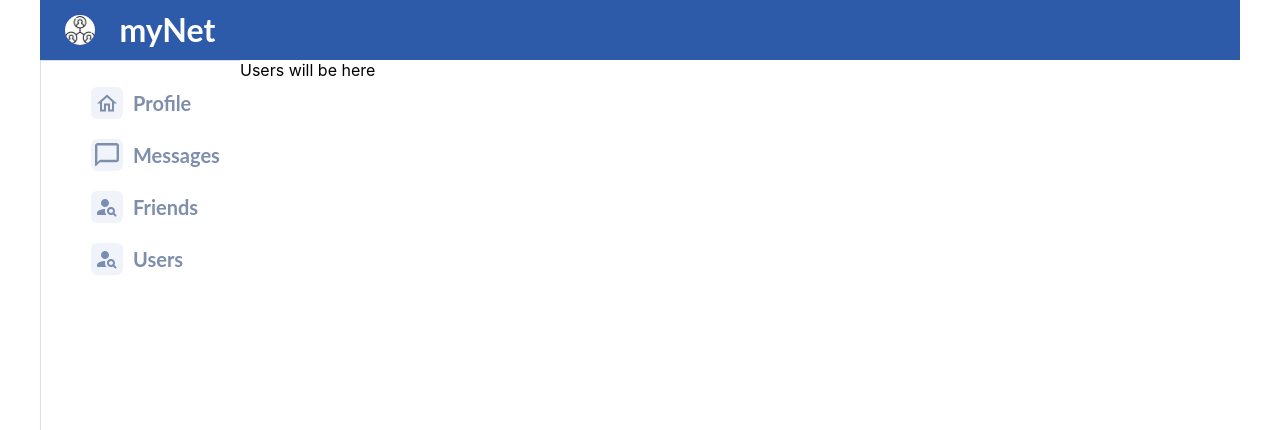
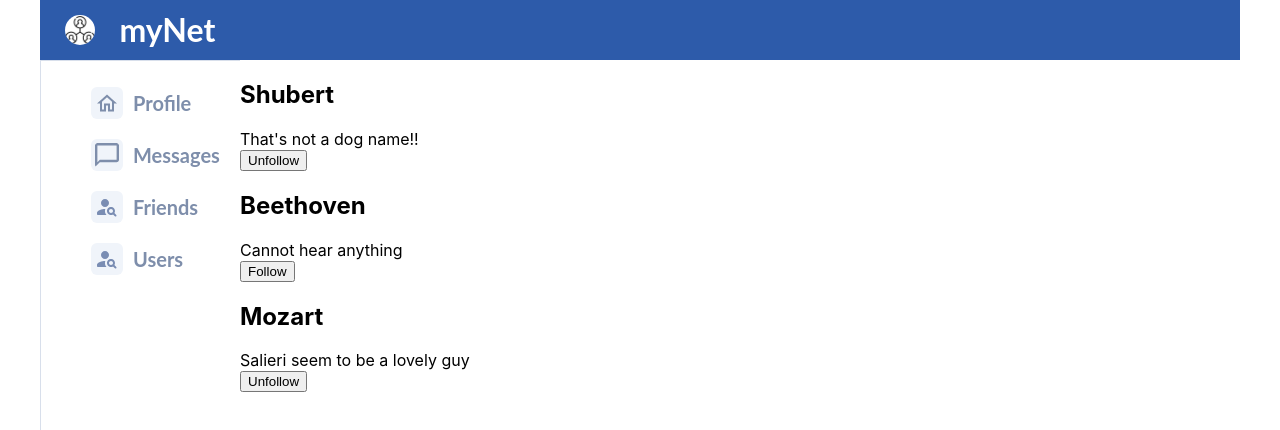
Before and after one commit to irinrudko/hogwarts, a React (Create React App) app: page /users in a window 1280 px wide. Shown: the top 430 px of the page. Built offline with nearby package versions, Linux system fonts and the light colour scheme.

Commit message:
feat: add logic to Users.tsx

```diff
--- a/src/App.tsx
+++ b/src/App.tsx
@@ -10,7 +10,7 @@ import { ActionTypes } from './redux/redux';
 import DialogsContainer from './components/Dialogs/DialogsContainer';
 import { Store } from 'redux';
 import { Provider } from 'react-redux';
-import Users from './components/Users/Users';
+import UsersContainer from './components/Users/UsersContainer';
 
 
 type AppType = {
@@ -34,7 +34,7 @@ const App = (props: AppType) => {
                 posts={state.profilePage.postsData} dispatch={props.dispatch} textPost={state.profilePage.postText} store={props.store} />} />
               <Route path='/dialogs' render={() => <DialogsContainer />} />
               <Route path='/friends' render={() => <Friends />} />
-              <Route path='/users' render={() => <Users />} />
+              <Route path='/users' render={() => <UsersContainer />} />
             </main>
           </div>
         </div >
--- a/src/components/Users/Users.tsx
+++ b/src/components/Users/Users.tsx
@@ -1,8 +1,34 @@
 import React from "react";
+import { UserType } from "../../redux/redux";
 
-const Users = () => {
-    return <> Users will be here
-    </>
+type UserPropsType = {
+    users: Array<UserType>
+    followUser: (userId: number) => void
+    unfollowUser: (userId: number) => void
+}
+
+const Users: React.FC<UserPropsType> = ({ users, followUser, unfollowUser }) => {
+
+    return (<div>
+        {
+            users.map(u => {
+
+                return <div key={u.id}>
+                    <div>
+                        {/* <img src={u.photos.small} alt="pic" /> */}
+                        <h2>{u.name}</h2>
+                        <span>{u.status}</span>
+                        <div>
+                            {u.followed
+                                ? <button onClick={() => unfollowUser(u.id)}>Unfollow</button>
+                                : <button onClick={() => followUser(u.id)}>Follow</button>}
+
+                        </div>
+                    </div>
+                </div>
+            })
+        }
+    </div>)
 }
 
 export default Users;
--- /dev/null
+++ b/src/components/Users/UsersContainer.tsx
@@ -0,0 +1,27 @@
+import React from "react";
+import { connect } from "react-redux";
+import { ActionTypes, followUserAC, unfollowUserAC } from "../../redux/redux";
+import { ReduxStateType } from "../../redux/redux-store";
+import Users from "./Users";
+
+const mapStateToProps = (state: ReduxStateType) => {
+    return {
+        users: state.usersPage.users
+    }
+}
+
+const mapDispatchToProps = (dispatch: (action: ActionTypes) => void) => {
+    return {
+        followUser: (userId: number) => {
+            dispatch(followUserAC(userId))
+        },
+        unfollowUser: (userId: number) => {
+            dispatch(unfollowUserAC(userId))
+        }
+    }
+}
+
+
+const UsersContainer = connect(mapStateToProps, mapDispatchToProps)(Users)
+
+export default UsersContainer;
--- a/src/redux/redux-store.ts
+++ b/src/redux/redux-store.ts
@@ -1,10 +1,12 @@
 import { combineReducers, createStore } from 'redux'
 import { dialogsReducer } from './dialogs-reducer';
 import { profileReducer } from './profile-reducer';
+import { usersReducer } from './users-reducer';
 
 let rootReducers = combineReducers({
     profilePage: profileReducer,
-    dialogsPage: dialogsReducer
+    dialogsPage: dialogsReducer,
+    usersPage: usersReducer
 })
 
 type RootState = typeof rootReducers;
--- a/src/redux/redux.ts
+++ b/src/redux/redux.ts
@@ -73,20 +73,27 @@ export const updateMessageAC = (messageBody: string) => {
     } as const
 }
 
-export const followUser = (userId: number) => {
+export const followUserAC = (userId: number) => {
     return {
         type: 'FOLLOW-USER',
-        id: userId
+        userId: userId
     } as const
 }
-export const unfollowUser = (userId: number) => {
+export const unfollowUserAC = (userId: number) => {
     return {
         type: 'UNFOLLOW-USER',
-        id: userId
+        userId: userId
     } as const
 }
 
-export type ActionTypes = ReturnType<typeof addPostAC> | ReturnType<typeof changePostTextAC> | ReturnType<typeof sendMessageAC> | ReturnType<typeof updateMessageAC> | ReturnType<typeof followUser> | ReturnType<typeof unfollowUser>
+export const setUersAC = (users: [UserType]) => {
+    return {
+        type: 'SET-USERS',
+        users: users
+    } as const
+}
+
+export type ActionTypes = ReturnType<typeof addPostAC> | ReturnType<typeof changePostTextAC> | ReturnType<typeof sendMessageAC> | ReturnType<typeof updateMessageAC> | ReturnType<typeof followUserAC> | ReturnType<typeof unfollowUserAC> | ReturnType<typeof setUersAC>
 
 
 export type RootStateType = {
@@ -160,6 +167,7 @@ const store: StoreType = {
     dispatch(action) {
         this._state.profilePage = profileReducer(this._state.profilePage, action)
         this._state.dialogsPage = dialogsReducer(this._state.dialogsPage, action)
+        // this._state.profilePage = profileReducer(this._state.profilePage, action)
 
         this._callSubscriber(this._state)
     }
--- a/src/redux/users-reducer.ts
+++ b/src/redux/users-reducer.ts
@@ -4,35 +4,41 @@ import { ActionTypes, UsersPageType, UserType } from "./redux";
 const initialState: UsersPageType = {
     users: [
         { name: "Shubert", id: 1, photos: { small: 'url', large: 'url' }, status: "That's not a dog name!!", followed: true },
-        { name: "Beethoven", id: 1, photos: { small: 'url', large: 'url' }, status: 'Cannot hear anything', followed: false },
-        { name: "Mozart", id: 1, photos: { small: 'url', large: 'url' }, status: 'Salieri seem to be a lovely guy', followed: true },
+        { name: "Beethoven", id: 2, photos: { small: 'url', large: 'url' }, status: 'Cannot hear anything', followed: false },
+        { name: "Mozart", id: 3, photos: { small: 'url', large: 'url' }, status: 'Salieri seem to be a lovely guy', followed: true },
     ],
 };
 
-export const usersReducer = (state: UsersPageType = initialState, action: ActionTypes) => {
+export const usersReducer = (state: UsersPageType = initialState, action: ActionTypes): UsersPageType => {
     switch (action.type) {
-        case 'FOLLOW-USER': {
-            const user = state.users.map(u => {
-                if (u.id === action.id) {
-                    u.followed = true;
-                }
-            });
-            return { ...state, user }
-        }
+        case 'FOLLOW-USER':
+            return {
+                ...state,
+                users: state.users.map(u => {
+                    if (u.id === action.userId && u.followed === false) {
+
+                        return { ...u, followed: true }
+                    }
+                    return u
+                })
+            }
 
 
-        case 'UNFOLLOW-USER': {
-            const user = state.users.map(u => {
-                if (u.id === action.id) {
-                    u.followed = false
-                }
-            })
-            return { ...state, users: user }
+        case 'UNFOLLOW-USER':
+            return {
+                ...state,
+                users: state.users.map(u => {
+                    if (u.id === action.userId && u.followed === true) {
+                        return { ...u, followed: false }
+                    }
+                    return u
+                })
+            }
 
-        }
-
+        case 'SET-USERS':
+            return {
+                ...state, users: [...state.users, ...action.users]
+            }
         default: return state
     }
-
-
 }
```
